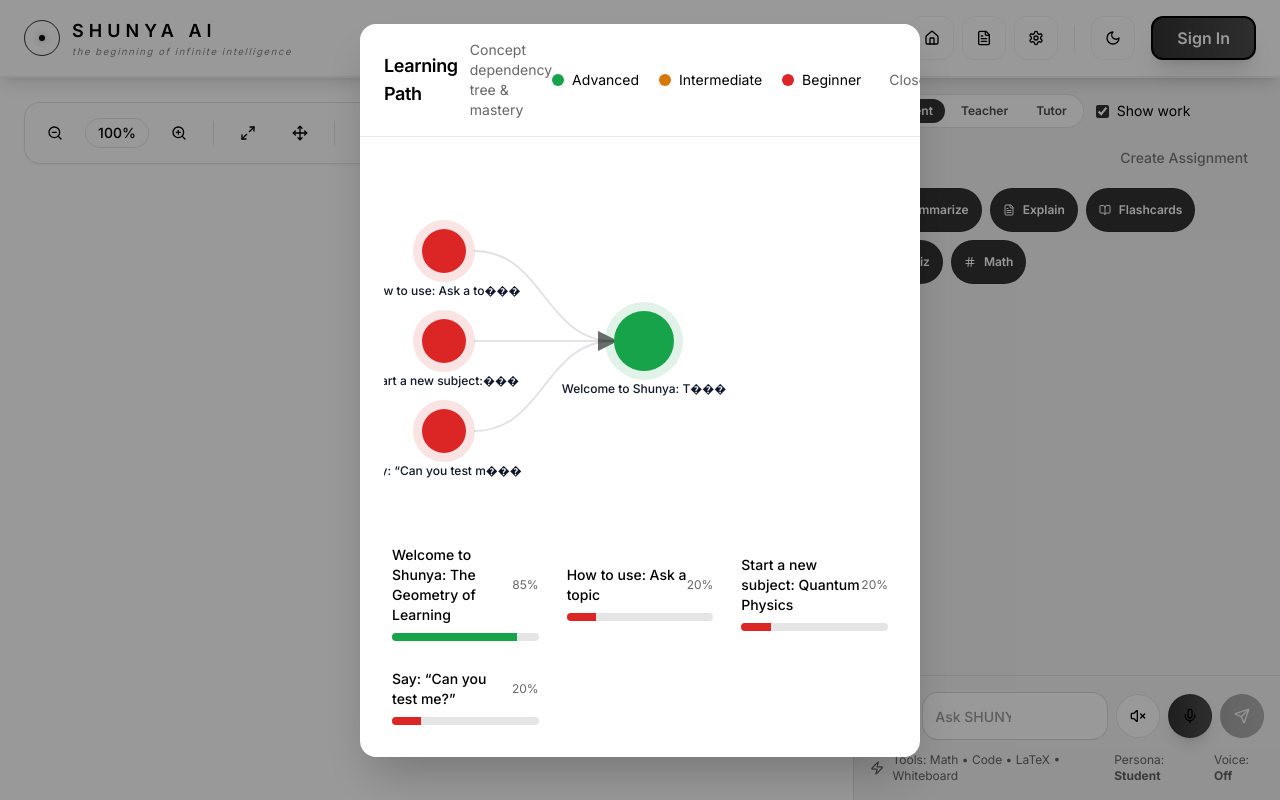
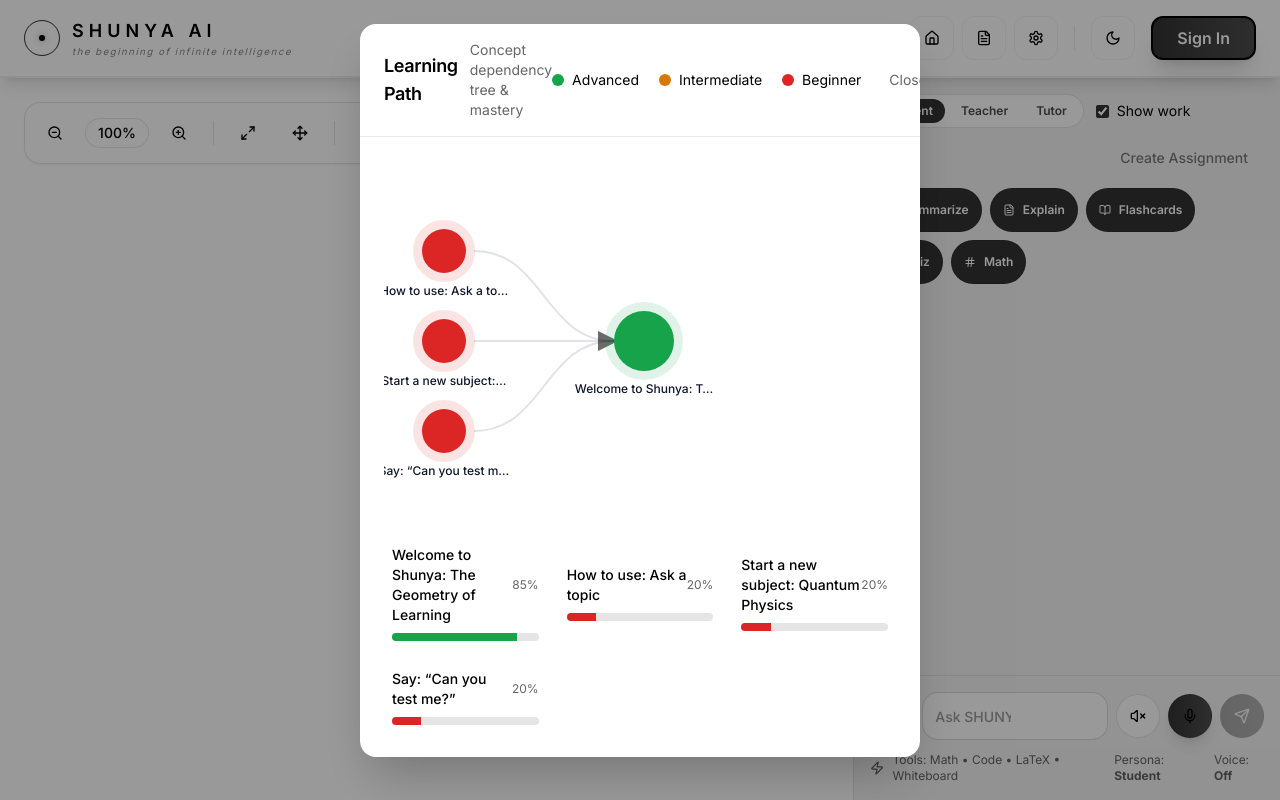
Before and after one commit to sayeed1143/Zero, a React (Vite) app: page /workspace in a window 1280 px wide. Both pictures are taken after a click on the button "Learning Path". Built offline with nearby package versions, Linux system fonts and the light colour scheme; the HTML template or start-up script is replaced by a standard one.

Commit message:
Fix ellipsis characters in LearningPath labels
cgen-57002a9f843c4821ab65fde7b6fb8ddd

```diff
--- a/src/components/workspace/LearningPath.tsx
+++ b/src/components/workspace/LearningPath.tsx
@@ -134,7 +134,7 @@ const LearningPath = ({ nodes, onSelect, onClose }: LearningPathProps) => {
                   <circle cx={0} cy={0} r={radius} fill={color} opacity={0.12} stroke={color} strokeWidth={2} />
                   <circle cx={0} cy={0} r={Math.max(8, radius - 8)} fill={color} />
                   <text x={0} y={radius + 14} textAnchor="middle" fontSize={12} fill="#0f172a" className="font-medium">
-                    {n.label.length > 20 ? n.label.slice(0, 20) + '���' : n.label}
+                    {n.label.length > 20 ? n.label.slice(0, 20) + '…' : n.label}
                   </text>
                 </g>
               );
```
